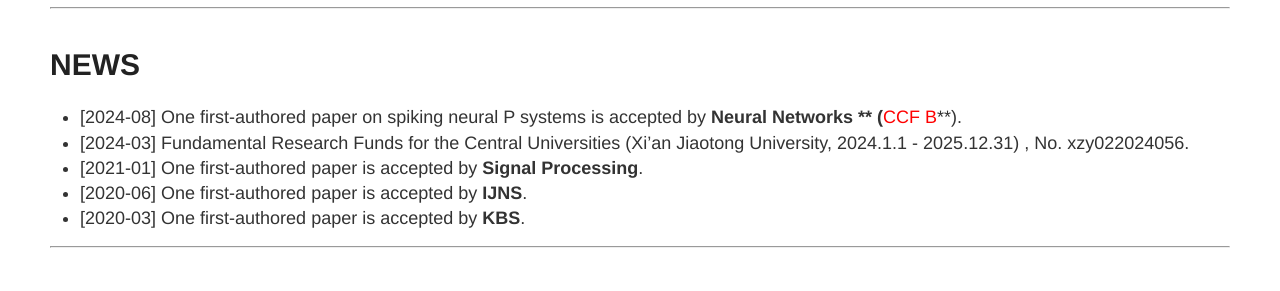
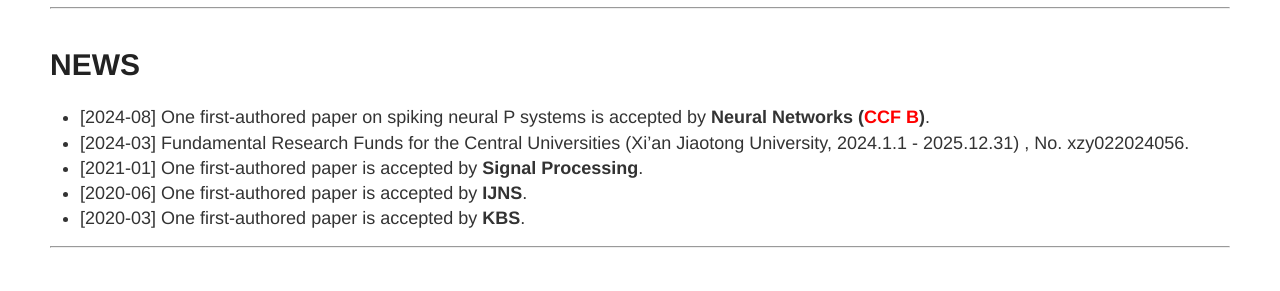
Before and after one commit to MorvanLi/MorvanLi.github.io, a Jekyll site: the page built from index.md, in a window 1280 px wide. Shown: the part 390-681 px from the top of the page. Built offline with Jekyll 4.4.1, drawn with Linux system fonts in a browser that asks for light colours; our own code applies the rules of GitHub Pages for plain Markdown files.

Commit message:
add paper

```diff
--- a/index.md
+++ b/index.md
@@ -13,7 +13,7 @@ I'm open to any kinds of collaboration. Please feel free to contact me directly
 ---
 
 # NEWS
-- [2024-08] One first-authored paper on spiking neural P systems is accepted by **Neural Networks ** (**<font color='red'>CCF B</font>**).
+- [2024-08] One first-authored paper on spiking neural P systems is accepted by **Neural Networks  (<font color='red'>CCF B</font>)**.
 - [2024-03] Fundamental Research Funds for the Central Universities (Xi'an Jiaotong University, 2024.1.1 - 2025.12.31) , No. xzy022024056.
 - [2021-01] One first-authored paper is accepted by **Signal Processing**.
 - [2020-06] One first-authored paper is accepted by **IJNS**.
```
